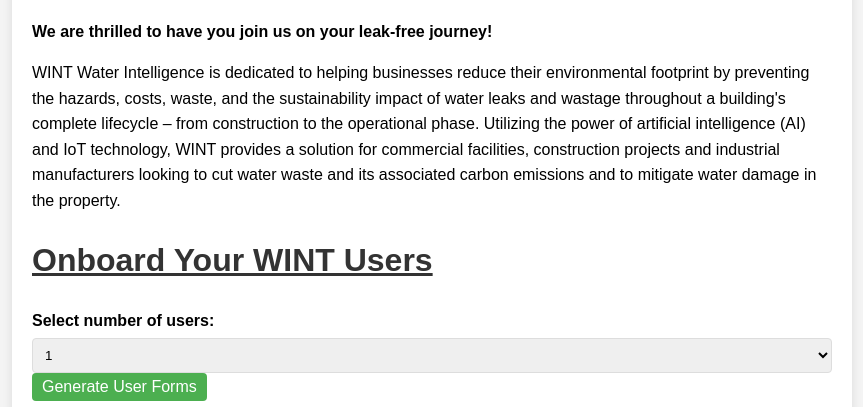
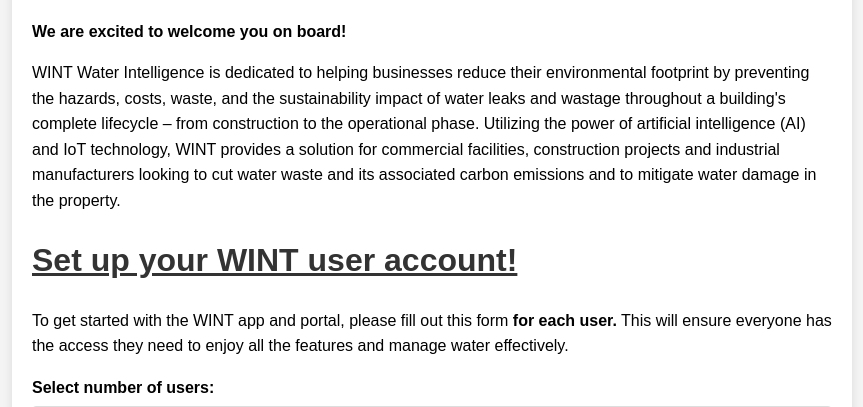
Before and after one commit to baralush12/create_users, a Flask app: page / in a window 1280 px wide. Shown: the part 454-861 px from the top of the page, without its empty margins (208-1071 px from the left). Run offline with Flask 3, Linux system fonts and the light colour scheme.

Commit message:
Keren Modifications

```diff
--- a/app.py
+++ b/app.py
@@ -5,7 +5,7 @@
 from datetime import datetime
 import os
 from dotenv import load_dotenv
-
+import csv
 # Load environment variables
 load_dotenv()
 
@@ -21,6 +21,9 @@
 app.config['RECIPIENT_EMAIL'] = os.getenv('RECIPIENT_EMAIL')  # Add this line
 
 app.config['SECRET_KEY'] = os.getenv('FLASK_SECRET_KEY')
+
+debug_mode = os.getenv('FLASK_DEBUG', 'False') == 'True'
+
 
 mail = Mail(app)
 
@@ -53,7 +56,7 @@
     df['timestamp'] = datetime.now().strftime("%Y-%m-%d %H:%M:%S")
 
     output = StringIO()
-    df.to_csv(output, index=False)
+    df.to_csv(output, index=False, quoting=csv.QUOTE_NONNUMERIC, encoding='utf-8-sig')
     output.seek(0)
 
     # Create the email
@@ -64,7 +67,7 @@
     # Attach the CSV file
     msg.attach(f"wint_users_{datetime.now().strftime('%Y%m%d_%H%M%S')}.csv",
                "text/csv",
-               output.getvalue())
+               output.getvalue().encode('utf-8-sig'))
 
     try:
         # Send the email
@@ -79,4 +82,4 @@
     return redirect(url_for('index'))
 
 if __name__ == '__main__':
-    app.run(debug=1)
+    app.run(debug=debug_mode)
--- a/static/js/script.js
+++ b/static/js/script.js
@@ -10,32 +10,32 @@
     userEntry.innerHTML = `
         <h2>User ${index + 1}</h2>
         <div class="form-group">
-              <label for="firstname_${index}">First name *</label>
+          <label for="firstname_${index}">First Name *</label>
           <input type="text" name="firstname_${index}" required>
         </div>
         <div class="form-group">
-              <label for="lastname_${index}">Last name *</label>
+          <label for="lastname_${index}">Last Name *</label>
           <input type="text" name="lastname_${index}" required>
         </div>
         <div class="form-group">
           <label for="email_${index}">Business Email *</label>
           <input type="email" name="email_${index}" required>
-              <div class="field-description">Must have the same domain as your company</div>
+          <div class="field-description">Must have the same domain as your company.</div>
         </div>
         <div class="form-group">
-              <label for="mobilephone_${index}">Mobile phone number *</label>
+          <label for="mobilephone_${index}">Mobile Phone Number *</label>
           <input type="tel" name="mobilephone_${index}" required>
         </div>
         <div class="form-group">
-              <label for="phone_${index}">Office number</label>
+          <label for="phone_${index}">Office Number</label>
           <input type="tel" name="phone_${index}">
         </div>
         <div class="form-group">
-              <label for="company_${index}">Company name *</label>
+          <label for="company_${index}">Company Name *</label>
           <input type="text" name="company_${index}" required>
         </div>
         <div class="form-group">
-              <label for="jobtitle_${index}">Job function *</label>
+          <label for="jobtitle_${index}">Job Title *</label>
           <input type="text" name="jobtitle_${index}" required>
         </div>
         <div class="form-group">
@@ -53,7 +53,7 @@
             <input type="checkbox" name="special_attention__c_${index}">
             <span>Enable Open/Close Valve Control</span>
           </label>
-              <div class="field-description">I agree that this user can remote control the valves on my sites</div>
+          <div class="field-description">I agree that this user can remotely control the valves on my sites.</div>
         </div>
         <div class="form-group">
           <label for="alert_order__c_${index}">User Escalation Level *</label>
@@ -64,12 +64,14 @@
             <option value="3. Third contact">3. Third contact</option>
             <option value="4. Fourth contact">4. Fourth contact</option>
             <option value="5. Fifth contact">5. Fifth contact</option>
-                  <option value="6. sixth contact">6. sixth contact</option>
+            <option value="6. Sixth contact">6. Sixth contact</option>
             <option value="Emergency">Emergency</option>
             <option value="Email">Email</option>
-                  <option value="none">none</option>
+            <option value="none">None</option>
           </select>
-              <div class="field-description">WINT 24/7 support team contacts your team according to the order of the escalation level on this list. Select the priority for this user when a significant water event escalation is required:</div>
+          <div class="field-description">
+            <small>Select the priority for this user to escalate in case of a significant and ongoing water event. <br>Our WINT 24/7 support team will contact your team in the order indicated in this list.</small>
+          </div>
         </div>
         <div class="form-group">
           <label for="message_${index}">Comments</label>
--- a/templates/index.html
+++ b/templates/index.html
@@ -19,7 +19,7 @@
 
       <div class="intro-text">
         <p>
-          <strong>We are thrilled to have you join us on your leak-free journey!</strong>
+          <strong>We are excited to welcome you on board!</strong>
         </p>
         <p>
           WINT Water Intelligence is dedicated to helping businesses reduce
@@ -35,16 +35,21 @@
       </div>
 
       <h1>
-        <span style="text-decoration: underline">Onboard Your WINT Users</span>
+        <span style="text-decoration: underline"
+          >Set up your WINT user account!</span
+        >
       </h1>
+      <p>
+        To get started with the WINT app and portal, please fill out this form
+        <strong>for each user.</strong>
+        This will ensure everyone has the access they need to enjoy all the
+        features and manage water effectively.
+      </p>
 
-      {% with messages = get_flashed_messages(with_categories=true) %}
-        {% if messages %}
-          {% for category, message in messages %}
-            <div class="alert alert-{{ category }}">{{ message }}</div>
-          {% endfor %}
-        {% endif %}
-      {% endwith %}
+      {% with messages = get_flashed_messages(with_categories=true) %} {% if
+      messages %} {% for category, message in messages %}
+      <div class="alert alert-{{ category }}">{{ message }}</div>
+      {% endfor %} {% endif %} {% endwith %}
 
       <div class="user-selection">
         <label for="userCount">Select number of users:</label>
@@ -67,14 +72,16 @@
           <p>
             <strong>
               <span style="color: #cc0201">
-                ⚠️ Never wait to be contacted by WINT. It's crucial to follow
-                system alerts. Ensure that all users receive notifications from
-                WINT mobile app. Make sure to save
-
+                ⚠️ Remember: Never wait to be contacted by WINT. It is essential
+                to actively monitor system alerts. Make sure all users receive
+                notifications via the WINT mobile app and save WINT contact
+                numbers in your phone or address book for instant access.
+                <a
                   href="https://wint.ai/contact/contact-support/"
                   target="_blank"
                   rel="noopener"
-                >WINT numbers</a>
+                  >WINT numbers</a
+                >
                 in your phone or address book.
               </span>
             </strong>
```
Also changed, not shown: 1 other file. Lines whose indentation alone changed are shown as unchanged.
